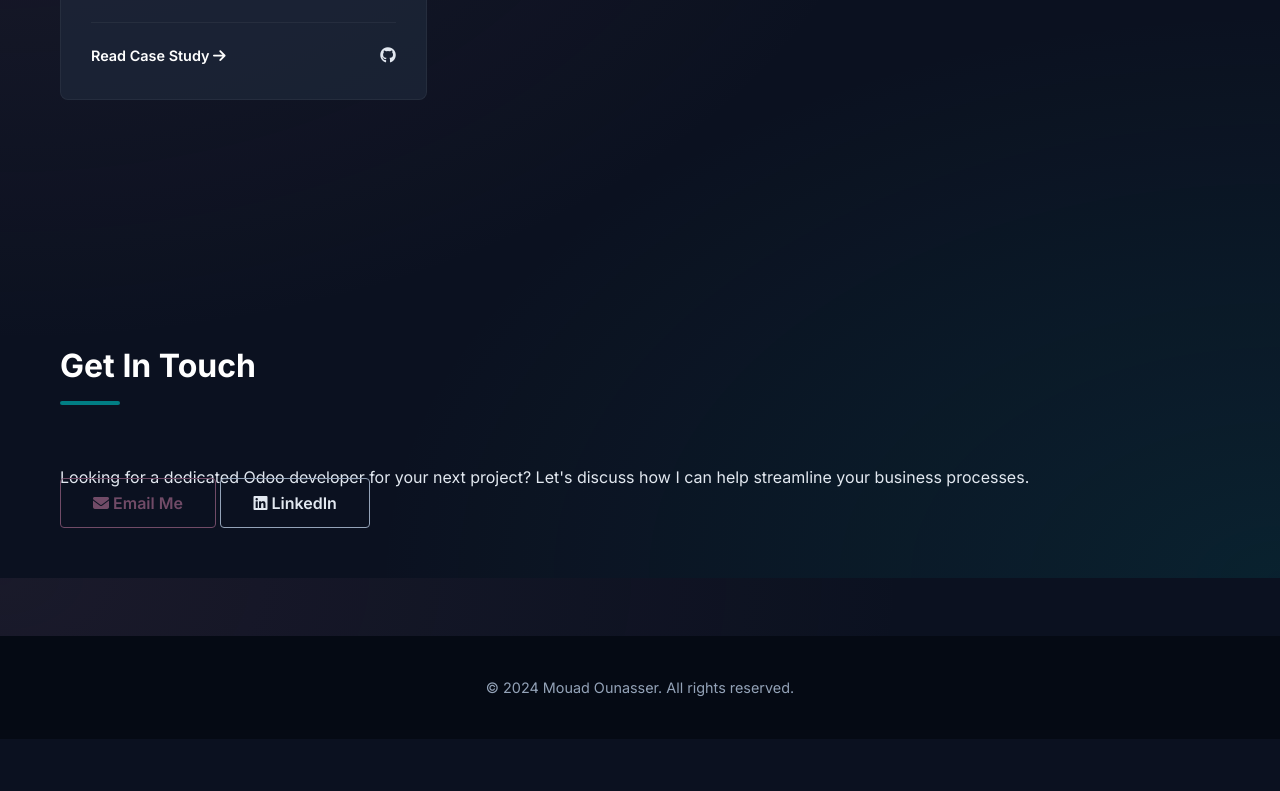
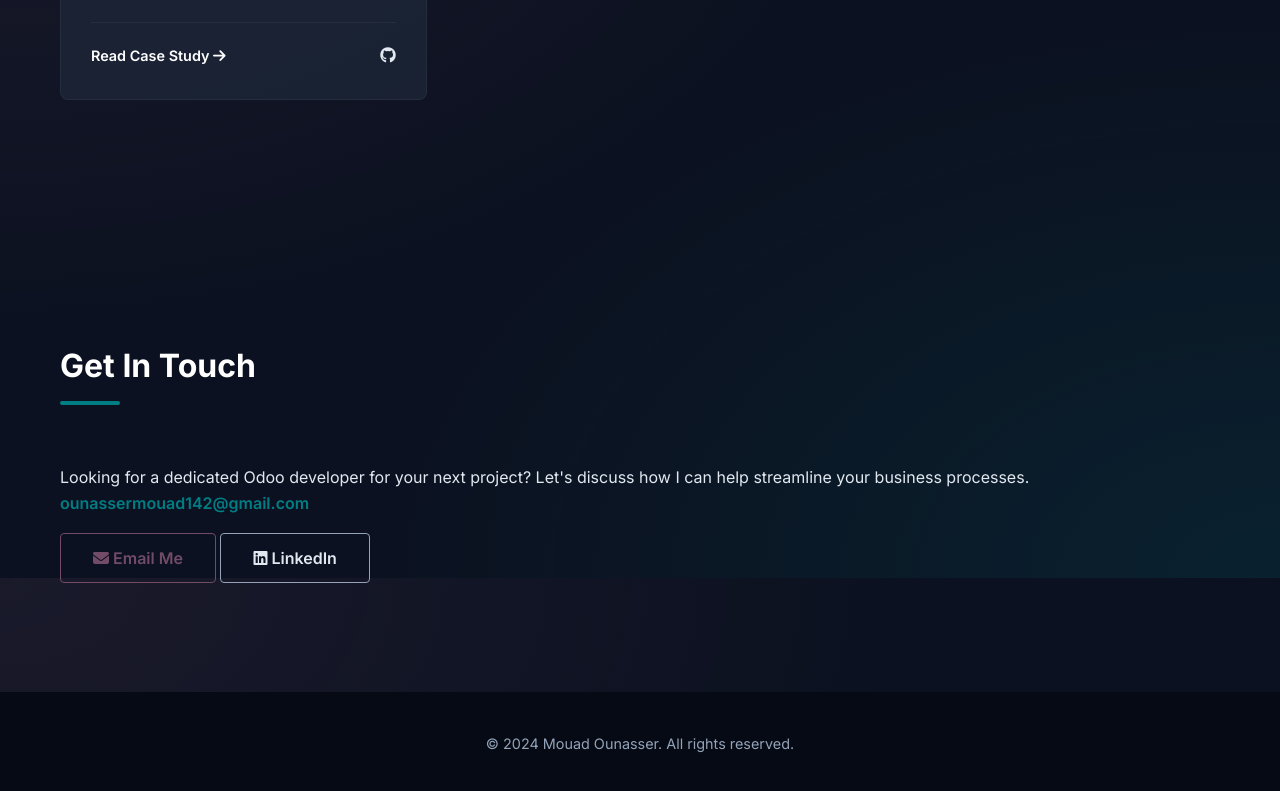
Before and after one commit to Mouadounasser/portfolio, a plain HTML site: page index.html in a window 1280 px wide. Shown: the part 3422-4213 px from the top of the page. Before the commit the page ends 4161 px from the top, so only its background shows below. Drawn offline with Linux system fonts and the light colour scheme.

Commit message:
Add files via upload

```diff
--- a/index.html
+++ b/index.html
@@ -229,6 +229,8 @@
             <div class="contact-content">
                 <p>Looking for a dedicated Odoo developer for your next project? Let's discuss how I can help streamline
                     your business processes.</p>
+                <p style="margin-bottom: 30px; color: var(--accent-color); font-weight: 600;">ounassermouad142@gmail.com
+                </p>
                 <div class="contact-buttons">
                     <a href="mailto:ounassermouad142@gmail.com" class="btn btn-primary"><i class="fas fa-envelope"></i>
                         Email
```
